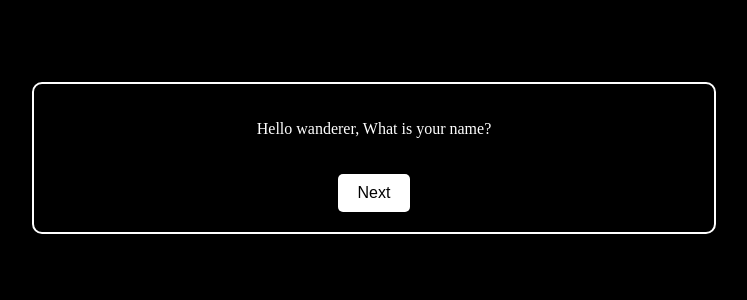
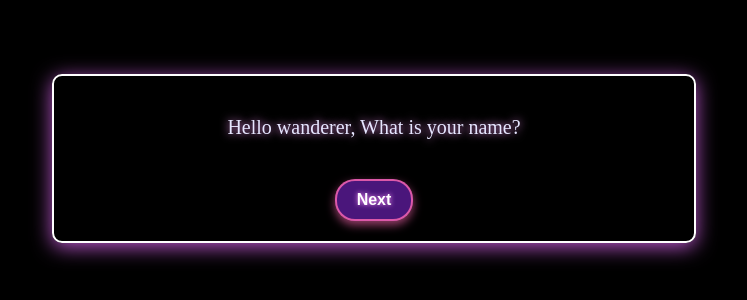
Before and after one commit to CGV-project-Galaxy-Meow/Galaxy-Meow, a website built with Vite: page game.html in a window 1280 px wide. Shown: the part 242-542 px from the top of the page, without its empty margins (266-1013 px from the left). Built offline with nearby package versions, Linux system fonts and the light colour scheme; no server answers.

Commit message:
dialogue polish

```diff
--- a/game.css
+++ b/game.css
@@ -112,22 +112,31 @@ body { margin: 0; overflow: hidden; }
     z-index: 101;
 }
 
-#nameInput {
-    border-radius: 5px;
-    border: 2px solid white;
-    background-color: black;
-    color: white;
-    font-family: 'Arial', sans-serif;
+
+#nextButton {
+    background-color: #4a167b; /* Dark purple background */
+    color: #fff;
+    border: 2px solid rgba(255, 105, 180, 0.8); /* Neon border */
+    border-radius: 20px;
+    padding: 10px 20px;
+    font-size: 16px;
+    font-weight: bold;
+    cursor: pointer;
+    transition: all 0.3s ease;
+    box-shadow: 0px 4px 10px rgba(255, 105, 180, 0.6); /* Neon shadow */
+    text-shadow: 0px 0px 5px #ff99ff;
+    margin-top: 20px;
 }
 
-#nextButton {
-    background-color: white;
-    color: black;
-    border: none;
-    border-radius: 5px;
-    cursor: pointer;
+#nextButton:hover {
+    background-color: #73268c; /* Slightly brighter on hover */
+    box-shadow: 0px 6px 15px rgba(255, 150, 200, 0.8); /* More intense glow on hover */
+    transform: scale(1.05); /* Slight enlargement */
 }
 
+#nextButton:active {
+    transform: scale(0.97); /* Slight shrink on click */
+}
 /* Modal popup style */
 #myModal {
     display: none;
@@ -214,6 +223,42 @@ body { margin: 0; overflow: hidden; }
     z-index: 9999; /* Ensure it's above other elements */
 }
 
+#dialogueBox {
+    text-align: center;
+    padding: 20px;
+    background-color: rgba(0, 0, 15, 0.85); /* Dark background with slight transparency */
+    border: 2px solid rgba(255, 105, 180, 0.8); /* Neon pink border */
+    border-radius: 15px;
+    width: 50%;
+    max-width: 600px;
+    color: #e776ff; /* Bright accent color */
+    text-shadow: 0px 0px 8px #ff99ff; /* Glowing text effect */
+    box-shadow: 0px 4px 20px rgba(233, 107, 255, 0.8); /* Neon shadow around box */
+    font-size: 18px;
+    margin: 0 auto; /* Center align */
+    z-index: 10;
+}
+
+
+/* Style for the text inside the dialogueBox */
+#dialogueText {
+    margin-bottom: 20px;
+    font-size: 20px;
+    color: #e6e6ff; /* Slightly lighter color for text */
+}
+
+/* Style for the input box in dialogueBox */
+#nameInput {
+    display: block;
+    padding: 10px;
+    width: 80%;
+    font-size: 16px;
+    background-color: rgba(255, 255, 255, 0.9);
+    border: 1px solid rgba(255, 105, 180, 0.8); /* Border to match the neon theme */
+    border-radius: 8px;
+    outline: none;
+}
+
 
 @keyframes typing {
     from {
```
